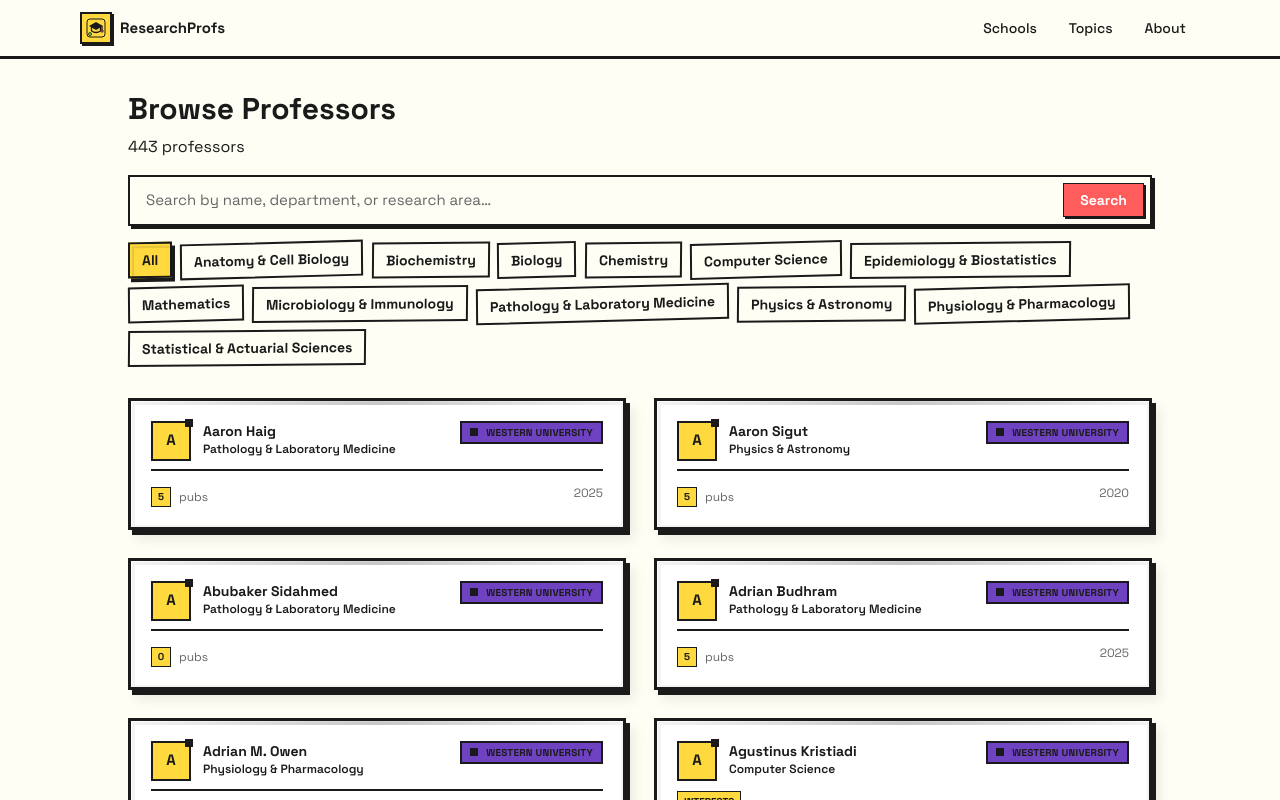
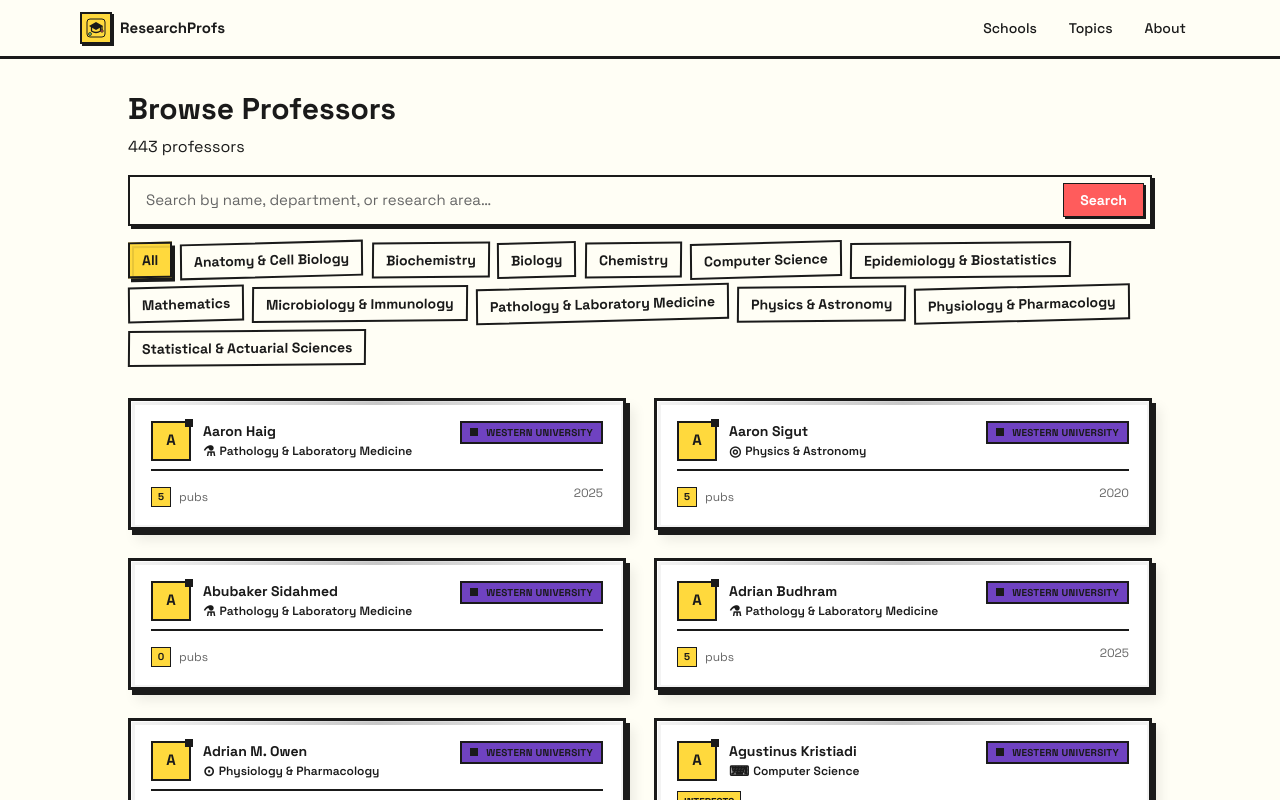
Before and after one commit to lucianlavric/western-research-profs, a Next.js app: page /professors in a window 1280 px wide. Shown: the top 800 px of the page. Built offline with nearby package versions, Linux system fonts and the light colour scheme.

Commit message:
Add department icons to professor cards

```diff
--- a/components/ProfessorCard.tsx
+++ b/components/ProfessorCard.tsx
@@ -1,5 +1,6 @@
 import Link from "next/link";
 import { Professor } from "@/lib/types";
+import { getDepartmentIcon } from "@/lib/department-icons";
 import ResearchTags from "./ResearchTags";
 
 interface ProfessorCardProps {
--- a/components/ProfessorCardInteractive.tsx
+++ b/components/ProfessorCardInteractive.tsx
@@ -4,6 +4,7 @@ import { useState } from "react";
 import dynamic from "next/dynamic";
 import Link from "next/link";
 import { Professor } from "@/lib/types";
+import { getDepartmentIcon } from "@/lib/department-icons";
 import ResearchTags from "./ResearchTags";
 
 // Dynamic import - only loads when preview is opened (bundle-dynamic-imports)
@@ -64,7 +65,10 @@ export default function ProfessorCardInteractive({ professor }: ProfessorCardInt
                 <h3 className="font-bold text-sm text-[#1a1a1a] group-hover:text-[#ff5c5c] truncate">
                   {professor.name}
                 </h3>
-                <p className="text-xs text-[#1a1a1a] font-semibold truncate">{professor.department}</p>
+                <p className="text-xs text-[#1a1a1a] font-semibold truncate flex items-center gap-1">
+                  <span className="text-sm">{getDepartmentIcon(professor.department)}</span>
+                  {professor.department}
+                </p>
               </div>
               <div
                 className="inline-flex items-center gap-2 px-2 py-0.5 border-2 border-[#1a1a1a] text-[10px] font-bold uppercase tracking-wide shrink-0"
--- a/components/ProfessorPreview.tsx
+++ b/components/ProfessorPreview.tsx
@@ -3,6 +3,7 @@
 import { useEffect } from "react";
 import Link from "next/link";
 import { Professor } from "@/lib/types";
+import { getDepartmentIcon } from "@/lib/department-icons";
 import ResearchTags from "./ResearchTags";
 
 interface ProfessorPreviewProps {
@@ -89,7 +90,10 @@ export default function ProfessorPreview({
             </div>
             <div className="flex-1 min-w-0">
               <h3 className="font-bold text-[#1a1a1a]">{professor.name}</h3>
-              <p className="text-xs text-[#666]">{professor.department}</p>
+              <p className="text-xs text-[#666] flex items-center gap-1">
+                <span className="text-sm">{getDepartmentIcon(professor.department)}</span>
+                {professor.department}
+              </p>
             </div>
           </div>
 
```
